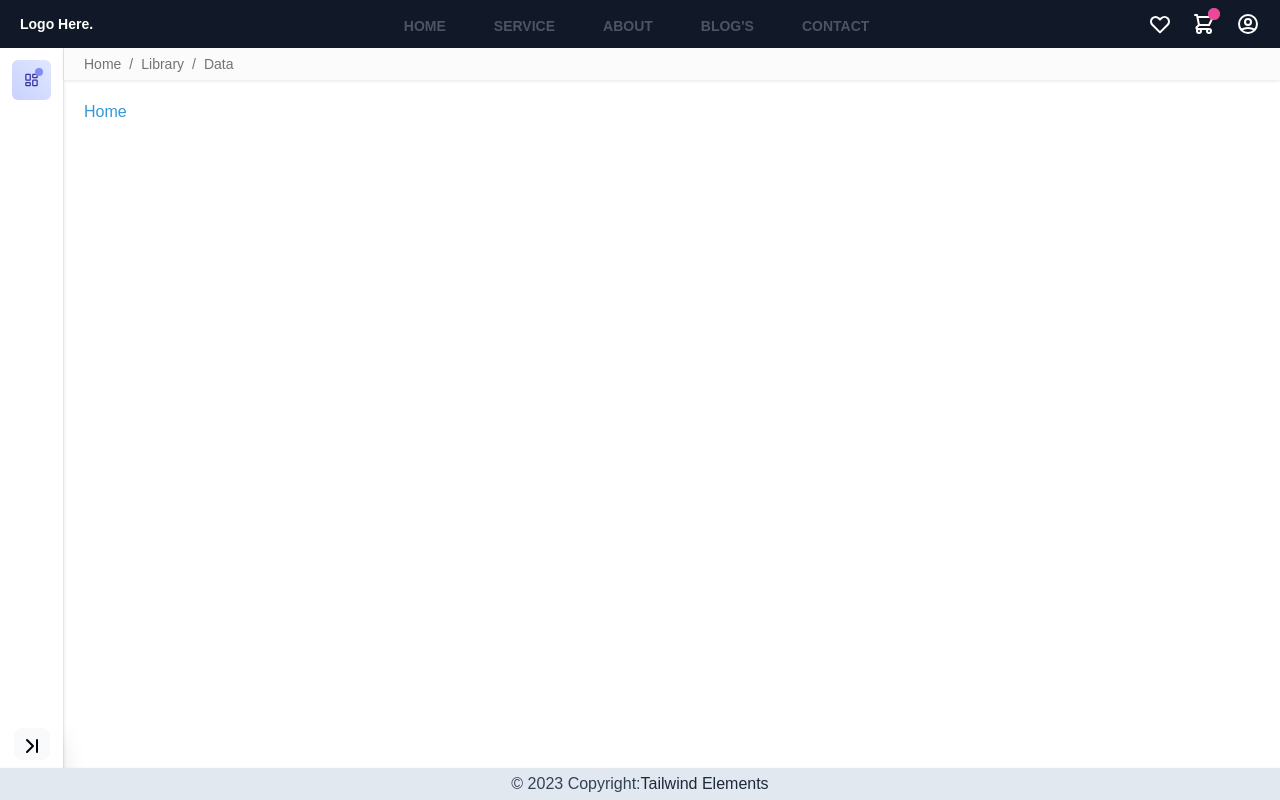
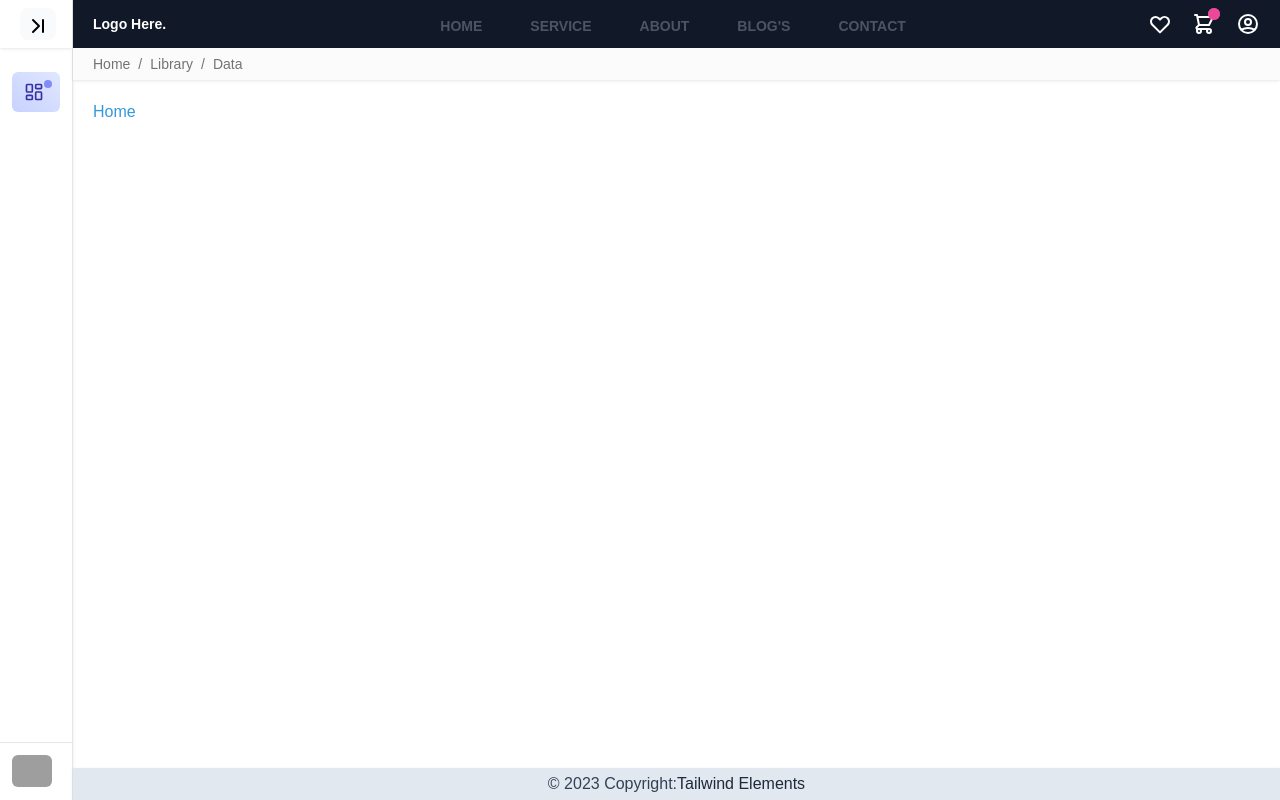
Before and after one commit to BhupeshChauhan/mernblog, a React app: page / in a window 1280 px wide. Built offline with nearby package versions, Linux system fonts and the light colour scheme; grey boxes are pictures that could not be loaded; the HTML template or start-up script is replaced by a standard one.

Commit message:
Revert "Final Ui changes"

```diff
--- a/src/declarations.d.ts
+++ b/src/declarations.d.ts
@@ -1,5 +1,5 @@
-declare module '*.png';
+declare module '*.png'
 declare module '*.svg' {
-  const content: string;
-  export default content;
+  const content: string
+  export default content
 }
--- a/src/layout/MainLayout/Header/index.tsx
+++ b/src/layout/MainLayout/Header/index.tsx
@@ -1,3 +1,4 @@
+import Breadcrum from '../../../components/Navigation/Breadcrum';
 import Navbar from '../../../components/Navigation/Navbar';
 import React from 'react';
 
@@ -12,6 +13,7 @@ const Header = () => {
   return (
     <header>
       <Navbar Links={Links} />
+      <Breadcrum />
     </header>
   );
 };
--- a/src/layout/MainLayout/Sidebar/index.tsx
+++ b/src/layout/MainLayout/Sidebar/index.tsx
@@ -8,25 +8,48 @@ export default function Sidebar({ children }) {
   const [expanded, setExpanded] = useState(false);
 
   return (
-    <aside className={`h-full ${expanded ? 'w-52' : 'w-16'}`}>
-      <nav className='h-full flex flex-col bg-white border-r shadow-sm mb-5'>
-        <div className='py-2 h-full'>
-          <SidebarContext.Provider value={{ expanded }}>
-            <ul className='flex-1 px-3'>{children}</ul>
-          </SidebarContext.Provider>
-        </div>
-        <div className='shadow-xl w-full'>
+    <aside className='h-screen'>
+      <nav className='h-full flex flex-col bg-white border-r shadow-sm'>
+        <div className='shadow-sm w-full h-12 mb-5'>
           <div className='flex items-center justify-between bg-white py-2'>
-            <div className={`flex items-center justify-center bg-white text-left w-full`}>
+            <div className='font-bold text-base pl-5 cursor-pointer flex items-center font-[Poppins] text-gray-800'>
+              <img
+                src='https://img.logoipsum.com/243.svg'
+                className={`overflow-hidden transition-all h-8 ${expanded ? 'w-32' : 'w-0'}`}
+                alt=''
+              />
+            </div>
+            <div className={`flex items-center justify-end bg-white text-left w-full pr-4`}>
               <button
                 onClick={() => setExpanded((curr) => !curr)}
-                className={`h-8 p-1.5  bg-gray-50 hover:bg-gray-100 ${
-                  expanded ? 'w-full flex items-center justify-center' : 'rounded-lg'
-                }`}
+                className='h-8 p-1.5 rounded-lg bg-gray-50 hover:bg-gray-100'
               >
                 {expanded ? <ChevronFirst /> : <ChevronLast />}
               </button>
             </div>
+          </div>
+        </div>
+        <SidebarContext.Provider value={{ expanded }}>
+          <ul className='flex-1 px-3'>{children}</ul>
+        </SidebarContext.Provider>
+
+        <div className='border-t flex p-3'>
+          <img
+            src='https://ui-avatars.com/api/?background=c7d2fe&color=3730a3&bold=true'
+            alt=''
+            className='w-10 h-8 rounded-md'
+          />
+          <div
+            className={`
+              flex justify-between items-center
+              overflow-hidden transition-all ${expanded ? 'w-52 ml-3' : 'w-0'}
+          `}
+          >
+            <div className='leading-4'>
+              <h4 className='font-semibold'>John Doe</h4>
+              <span className='text-xs text-gray-600'>johndoe@gmail.com</span>
+            </div>
+            <MoreVertical size={20} />
           </div>
         </div>
       </nav>
--- a/src/layout/MainLayout/index.tsx
+++ b/src/layout/MainLayout/index.tsx
@@ -4,13 +4,11 @@ import Sidebar, { SidebarItem } from './Sidebar';
 import Footer from './Footer';
 import { LayoutDashboard } from 'lucide-react';
 import { Outlet } from 'react-router';
-import Breadcrum from '../../components/Navigation/Breadcrum';
 
 const MainLayout = () => {
   return (
-    <main className='flex flex-col h-screen'>
-      <Header />
-      <div className='flex h-full'>
+    <>
+      <main className='flex min-h-screen'>
         <Sidebar>
           <SidebarItem
             icon={<LayoutDashboard size={20} />}
@@ -19,15 +17,15 @@ const MainLayout = () => {
             active={true}
           />
         </Sidebar>
-        <div className='flex flex-col h-full w-full'>
-          <Breadcrum />
-          <div className='h-full w-full p-5'>
+        <div className='flex flex-col w-full'>
+          <Header />
+          <div className='p-5 flex-auto'>
             <Outlet />
           </div>
+          <Footer />
         </div>
-      </div>
-      <Footer />
-    </main>
+      </main>
+    </>
   );
 };
 
--- a/src/layout/MinimalLayout/Footer/index.tsx
+++ /dev/null
@@ -1,22 +0,0 @@
-import React from 'react';
-
-const Footer = () => {
-  return (
-    <footer>
-      <div className='flex justify-center shadow-sm w-full h-8 bg-slate-200'>
-        <div className='footer-content'>{/* <!-- Footer content goes here --> */}</div>
-        <div className='text-center text-slate-700 dark:bg-secondary-700 dark:text-secondary-200 flex justify-center items-center'>
-          © 2023 Copyright:
-          <a
-            className='text-slate-800 dark:text-secondary-400'
-            href='https://tailwind-elements.com/'
-          >
-            Tailwind Elements
-          </a>
-        </div>
-      </div>
-    </footer>
-  );
-};
-
-export default Footer;
--- a/src/layout/MinimalLayout/index.tsx
+++ b/src/layout/MinimalLayout/index.tsx
@@ -1,17 +1,15 @@
 import React from 'react';
 import Header from './Header';
 import { Outlet } from 'react-router';
-import Footer from './Footer';
 
 const MinimalLayout = () => {
   return (
-    <div className='flex flex-col h-screen'>
+    <>
       <Header />
       <div className='h-screen'>
         <Outlet />
       </div>
-      <Footer />
-    </div>
+    </>
   );
 };
 
```
Also changed, not shown: 15 other files (tests, documents, lock files or other folders).
